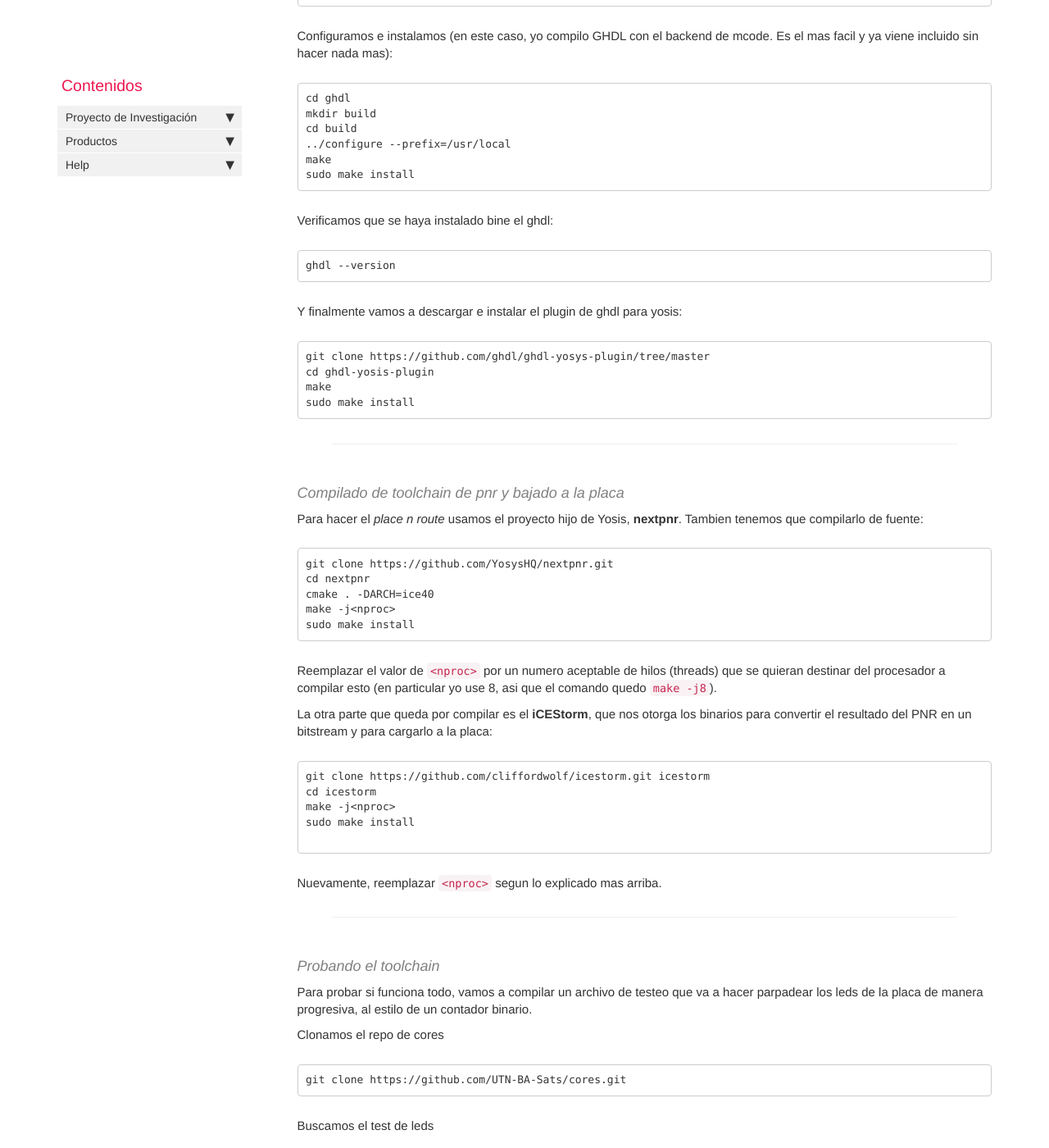
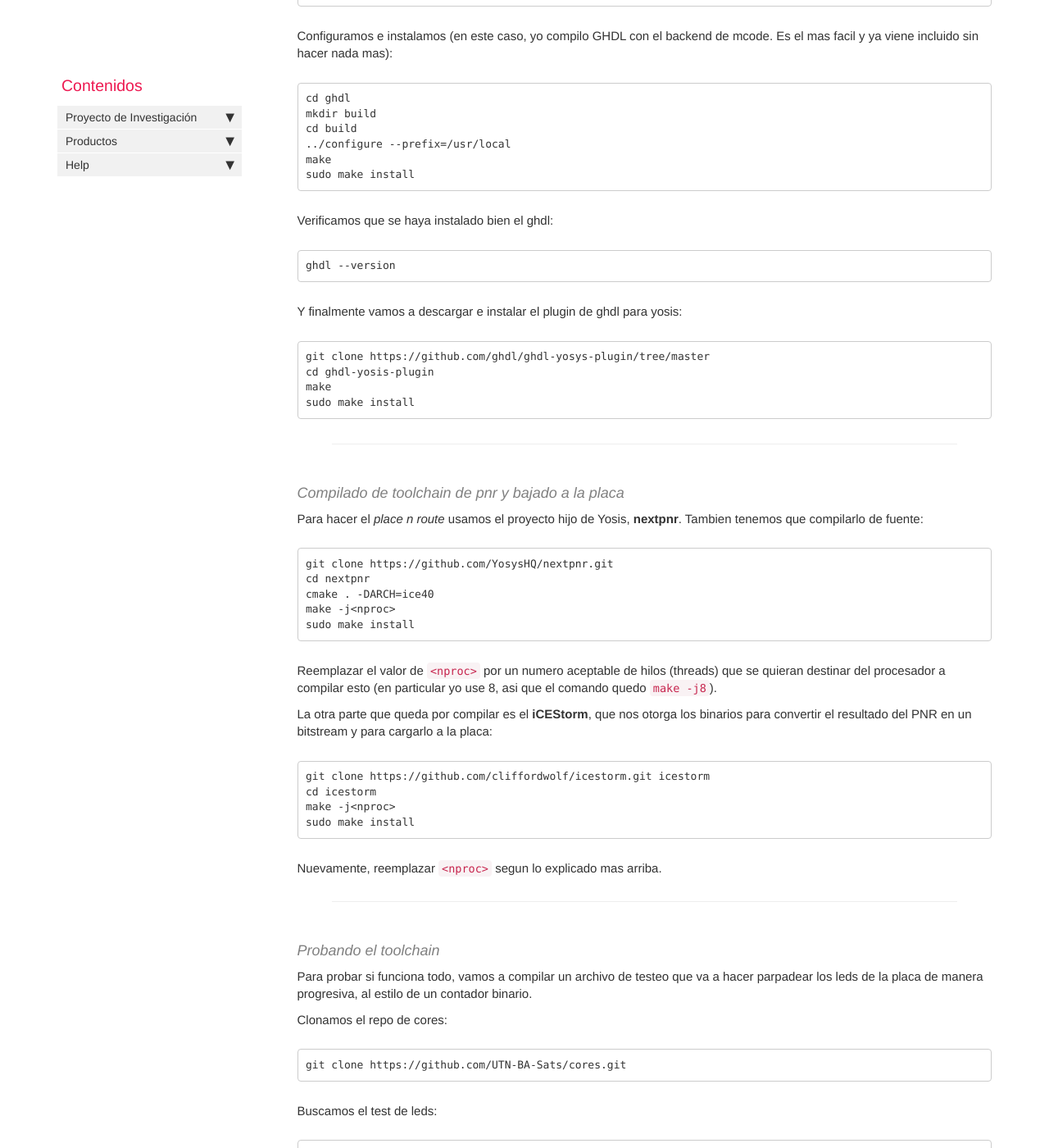
Before and after one commit to UTN-BA-Sats/documentation, a Jekyll site: the page built from docs/pages/fpga_workflow/fpga_linux_vhdl_yosis.md, in a window 1280 px wide and 1400 px high, scrolled down 1422 px. Shown: the whole window at 82% size. Built offline with Jekyll 4.4.1, drawn with Linux system fonts in a browser that asks for light colours; comment, search, counter and statistics services are not loaded.

Commit message:
Agrego gif y corrijo typo

````diff
--- a/docs/pages/fpga_workflow/fpga_linux_vhdl_yosis.md
+++ b/docs/pages/fpga_workflow/fpga_linux_vhdl_yosis.md
@@ -70,7 +70,7 @@ make
 sudo make install
 ```
 
-Verificamos que se haya instalado bine el ghdl:
+Verificamos que se haya instalado bien el ghdl:
 
 ```
 ghdl --version
@@ -109,7 +109,6 @@ git clone https://github.com/cliffordwolf/icestorm.git icestorm
 cd icestorm
 make -j<nproc>
 sudo make install
-
 ```
 
 Nuevamente, reemplazar `<nproc>` segun lo explicado mas arriba.
@@ -120,13 +119,13 @@ Nuevamente, reemplazar `<nproc>` segun lo explicado mas arriba.
 
 Para probar si funciona todo, vamos a compilar un archivo de testeo que va a hacer parpadear los leds de la placa de manera progresiva, al estilo de un contador binario.
 
-Clonamos el repo de cores
+Clonamos el repo de cores:
 
 ```
 git clone https://github.com/UTN-BA-Sats/cores.git
 ```
 
-Buscamos el test de leds
+Buscamos el test de leds:
 
 ```
 cd cores/rtl/examples/ledtest/
````
Also changed, not shown: other parts of docs/pages/fpga_workflow/fpga_linux_vhdl_yosis.md (+1 -0 lines), docs/images/fpga_test_counter.gif (added).
